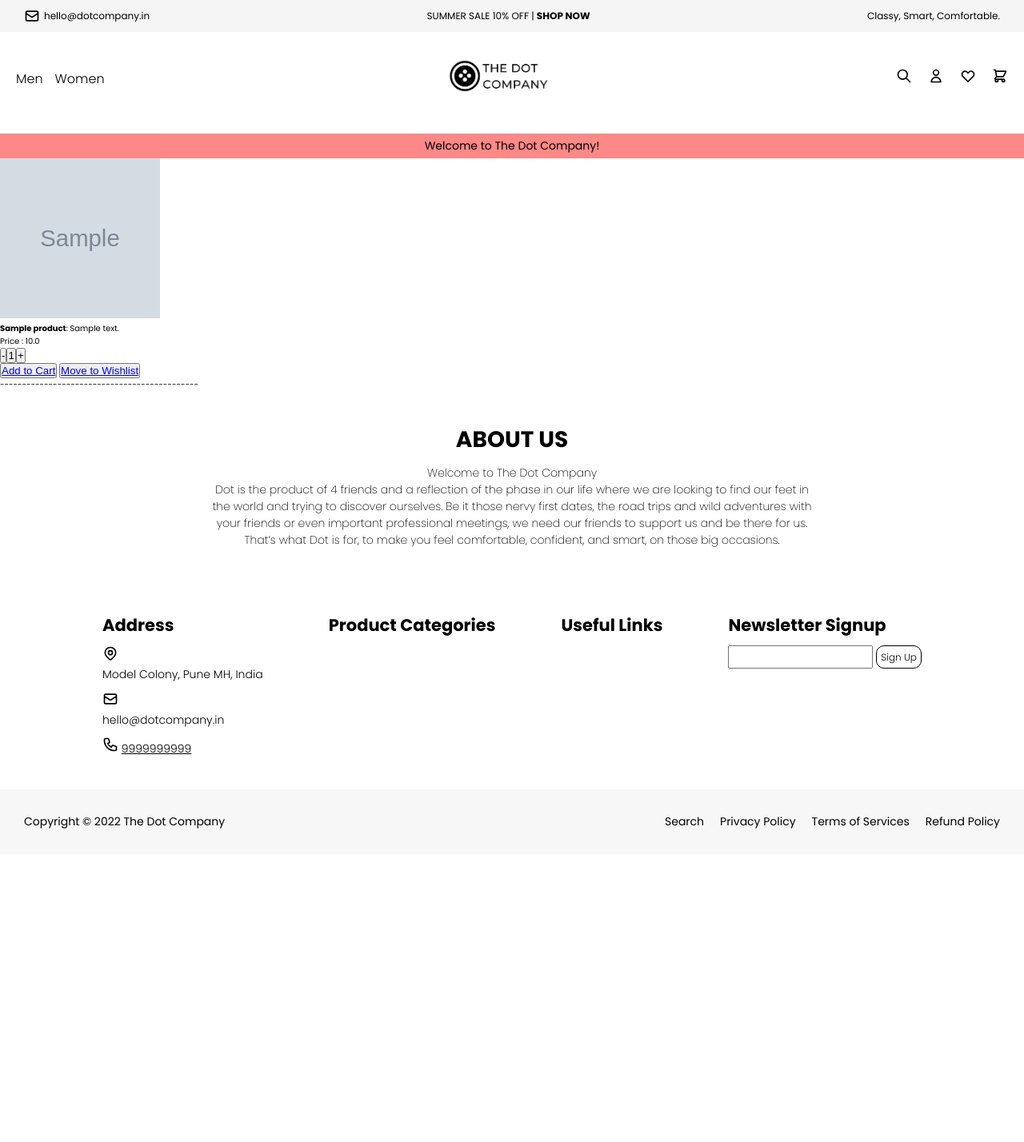
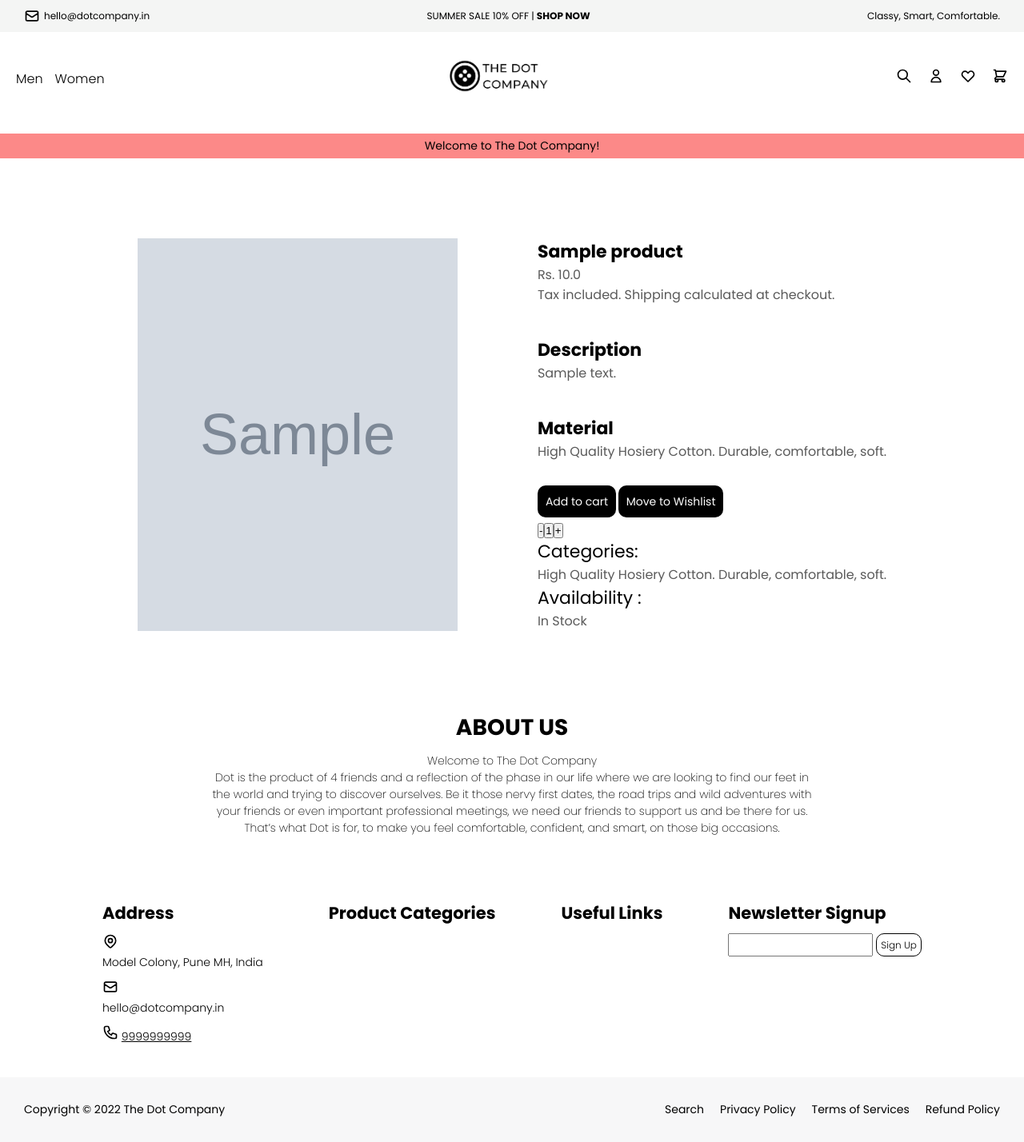
Before and after one commit to nishanthkc/EComm, a Django app: page /main/1/product_detail in a window 1280 px wide. Shown: the whole page at 80% size. Before the commit the page ends 1036 px from the top, so only its background shows below. Run offline with Django 3.2, Linux system fonts and the light colour scheme; tables that the repository leaves empty hold one stand-in row (values such as "Sample post"); grey boxes marked "Sample" are stand-in pictures.

Commit message:
integrated product detail page but still has few bugs
1. quantity buttons both front and back end
2. image size must be fixed in front end in both product list and detail page
3. search bar bug as listed in previous commit

```diff
--- a/exp/static/exp/css/style.css
+++ b/exp/static/exp/css/style.css
@@ -372,3 +372,62 @@ html {
   left: 0%;
   top: 0%;
 }
+
+
+
+/* List view */
+.list-view{
+  display: flex;
+  flex-direction: row;
+  justify-content: center;
+  gap: 10rem;
+  margin: 5rem;
+  flex-wrap: wrap;
+}
+.list-view p{
+  font-size: 1.8rem;
+}
+.list-image{
+  width: 100%;
+  height: auto;
+}
+
+/* detailed des */
+.detailed-des{
+display: flex;
+flex-direction: row;
+justify-content: center;
+gap: 10rem;
+margin: 10rem;
+}
+.des-heading{
+  font-size: 2.2rem;
+}
+
+.des-secondary{
+  font-size: 1.6rem;
+  color: #5a5a5a;
+}
+
+.des-left{
+  display: flex;
+  flex-direction: column;
+  gap: 4rem;
+}
+
+.des-button a{
+  text-decoration: none;
+  color: #fff;
+  background-color: #000;
+  padding: 1rem;
+  border-radius: 1rem;
+  font-size: 1.4rem;
+}
+
+.dec-cart-buttons{
+  display: flex;
+  flex-direction: column;
+}
+.dec-icon{
+  width: 2rem;
+}
--- a/exp/templates/exp/product_detail.html
+++ b/exp/templates/exp/product_detail.html
@@ -4,6 +4,89 @@
 {% block content %}
         {% if my_product %}
 
+
+        <div class="detailed-des">
+            <img src={{my_product.product_image_1.url}} alt="image">
+            <div class="des-left">
+                <div>
+                    <h3 class="des-heading">{{my_product.product_name}}</h3>
+                    <p class="des-secondary">Rs. {{ my_product.selling_price }}</p>
+                    <p class="des-secondary">Tax included. Shipping calculated at checkout.</p>
+                </div>
+                <div>
+                    <h3 class="des-heading">Description</h3>
+                    <p class="des-secondary">{{my_product.product_desciption}}</p>
+                </div>
+                <div>
+                    <h3 class="des-heading">Material</h3>
+                    <p class="des-secondary">High Quality Hosiery Cotton. Durable, comfortable, soft.</p>
+                </div>
+
+                <!-- Need to be fixed -->
+                <form action="#">
+
+
+
+                    {% csrf_token %}
+                    <input type="hidden" value="{{my_product.id}}" id="prod_id">
+                    <input type="hidden" value="{{my_product.selling_price}}" id="prod_s_price">
+
+
+
+
+                    <div class="des-button">
+                        <a href="#" id="add_to_cart"> Add to cart</a>
+                        <a href="#" id="move_to_wishlist">Move to Wishlist</a>
+
+
+                        <br><br>
+                        <p><input id="dec" type="button" value="-"><input id="product_qty" type="button" value="1"><input id="inc" type="button" value="+"></p>
+
+
+
+                        <!--
+                        <div class="dec-cart-buttons">
+                            <svg xmlns="http://www.w3.org/2000/svg" class="dec-icon" fill="none" viewBox="0 0 24 24" stroke="currentColor" stroke-width="2">
+                                <path stroke-linecap="round" stroke-linejoin="round" d="M12 6v6m0 0v6m0-6h6m-6 0H6" />
+                            </svg>
+
+                            <p>1</p>
+
+                            <svg xmlns="http://www.w3.org/2000/svg" class="dec-icon" fill="none" viewBox="0 0 24 24" stroke="currentColor" stroke-width="2">
+                                <path stroke-linecap="round" stroke-linejoin="round" d="M18 12H6" />
+                            </svg>
+                        </div>
+                        -->
+                        <div>
+                            <p class="des-heading">Categories: </p>
+                            <p class="des-secondary">High Quality Hosiery Cotton. Durable, comfortable, soft.</p>
+                        </div>
+                        <div>
+                            <p class="des-heading">Availability :</p>
+                            <p class="des-secondary">In Stock</p>
+                        </div>
+                    </div>
+                </form>
+            </div>
+        </div>
+
+
+
+
+
+
+
+
+
+
+
+
+
+
+
+
+
+<!--
         <p><img src={{my_product.product_image_1.url}} height="200px" width="200px"></p>
         <p><b>{{my_product.product_name}}</b>: {{my_product.product_desciption}}</p>
         <p>Price : {{ my_product.selling_price }}</p>
@@ -17,6 +100,7 @@
         </form>
         <p id="come"></p>
         ---------------------------------------------
+-->
         {% else %}
         <p>no products</p>
         {% endif %}
--- a/exp/templates/exp/test.html
+++ b/exp/templates/exp/test.html
@@ -8,8 +8,8 @@
     <title>The Dot Company</title>
     <script src="https://ajax.googleapis.com/ajax/libs/jquery/3.6.0/jquery.min.js"></script>
     <script src="https://code.jquery.com/jquery-3.6.0.js" integrity="sha256-H+K7U5CnXl1h5ywQfKtSj8PCmoN9aaq30gDh27Xc0jk=" crossorigin="anonymous"></script>
-    <link rel="stylesheet" type="text/css" href="{% static 'exp/css/style.css' %}" />
-    <link rel="stylesheet" type="text/css" href="{% static 'exp/responsive/style.css' %}" />
+    <link rel="stylesheet" type="text/css" href="{% static 'exp/css/style.css' %}">
+    <link rel="stylesheet" type="text/css" href="{% static 'exp/responsive/style.css' %}">
   <!-- CSS only -->
   </head>
   <body>
```
Also changed, not shown: exp/templates/exp/product_list.html (+10 -5 lines).
